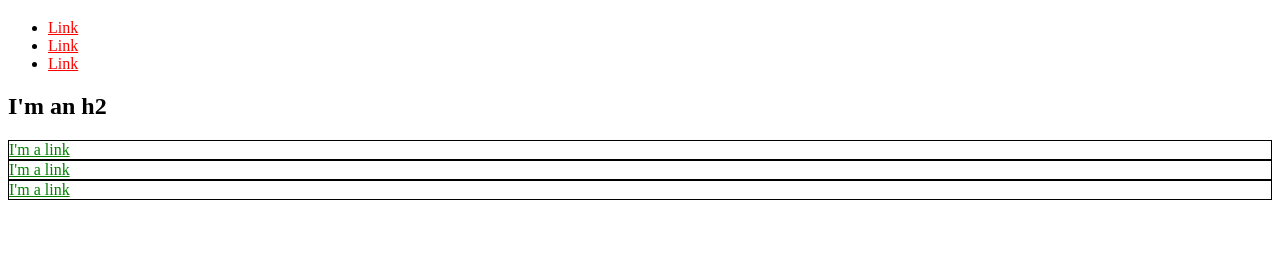
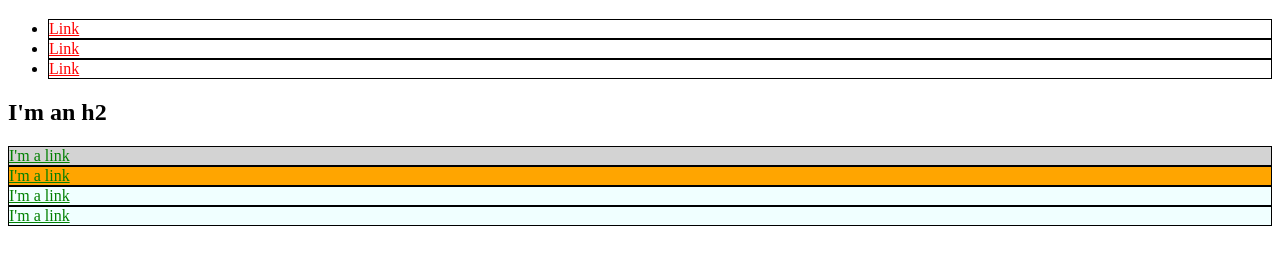
Before and after one commit to cpdavidson/cpdavidson.github.io, a plain HTML site: page index.html in a window 1280 px wide. Shown: the part 61-326 px from the top of the page. Drawn offline with Linux system fonts and the light colour scheme.

Commit message:
Add ids and classes

```diff
--- a/index.html
+++ b/index.html
@@ -3,29 +3,64 @@
   <head>
     <title>Test Page: Don't Panic</title>
     <meta charset="utf-8">
+    <style>
+      div {
+        border: 1px solid black;
+      }
+      a {
+        color: red;
+      }
+      div a {
+        color: green;
+      }
+      li a {
+        color: red;
+      }
+      li {
+        border: 1px solid black;
+      }
+      #exec-bio {
+        background-color: lightgray;
+      }
+      .bio-box {
+        border: 1px solid black;
+      }
+      .bio-box a {
+        color: green;
+      }
+      #orange-box {
+        background-color: orange;
+      }
+      .azure-background {
+        background-color: azure;
+      }
+    </style>
   </head>
   <body>
     <h1>I'm an h1</h1>
     <ul>
       <li>
-        <a href="http://example.com/" style="color: red;">Link</a>
+        <a href="http://example.com/">Link</a>
       </li>
       <li>
-        <a href="http://example.com/" style="color: red;">Link</a>
+        <a href="http://example.com/">Link</a>
       </li>
       <li>
-        <a href="http://example.com/" style="color: red;">Link</a>
+        <a href="http://example.com/">Link</a>
       </li>
     </ul>
     <h2>I'm an h2</h2>
-    <div style="border: 1px solid black;">
-      <a href="http://example.com/" style="color: green">I'm a link</a>
+    <div id="exec-bio" class="bio-box; azure-background">
+      <a href="http://example.com/">I'm a link</a>
     </div>
-    <div style="border: 1px solid black;">
-      <a href="http://example.com/" style="color: green">I'm a link</a>
+    <div id="orange-box" class="bio-box; azure-background">
+      <a href="http://example.com/">I'm a link</a>
     </div>
-    <div style="border: 1px solid black;">
-      <a href="http://example.com/" style="color: green">I'm a link</a>
+    <div class="bio-box; azure-background">
+      <a href="http://example.com/">I'm a link</a>
+    </div>
+    <div class="bio-box; azure-background">
+      <a href="http://example.com/">I'm a link</a>
     </div>
   </body>
 </html>
```
